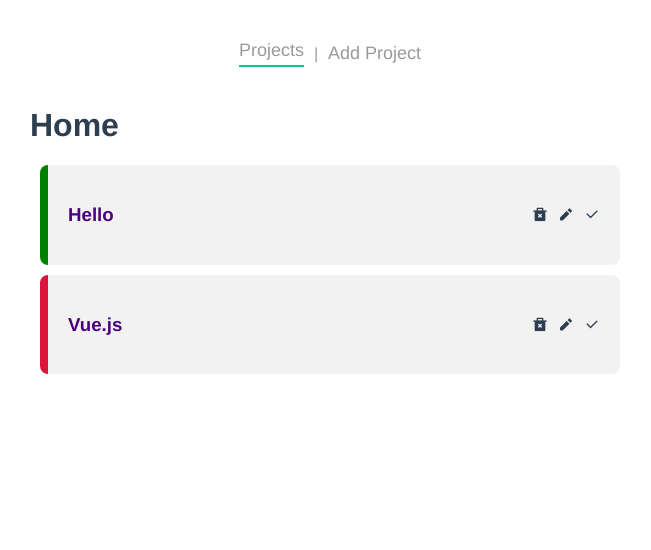
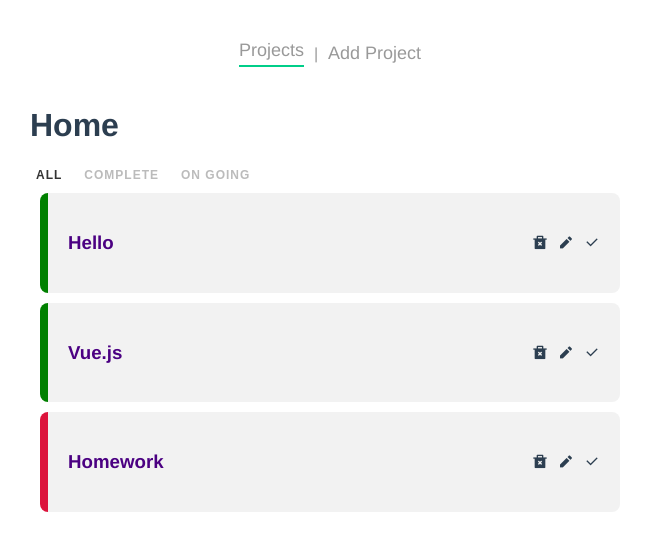
Before and after one commit to zawthuphyo25/project-planner, a Vue app: page / in a window 1280 px wide. Shown: the top 550 px of the page, without its empty margins (310-961 px from the left). Built offline with nearby package versions, Linux system fonts and the light colour scheme; data requests are answered from the project's data file.

Commit message:
filter nav feature

```diff
--- a/database/db.json
+++ b/database/db.json
@@ -10,6 +10,13 @@
       "id": "aa1d",
       "title": "Vue.js",
       "detail": "Hello Vue3!",
+      "compile": false,
+      "complete": true
+    },
+    {
+      "id": "7049",
+      "title": "Homework",
+      "detail": "Do you finish homework today?",
       "compile": false
     }
   ]
--- /dev/null
+++ b/src/components/FilterNav.vue
@@ -0,0 +1,49 @@
+<template>
+  <nav class="filter-nav">
+    <button @click="filterBy('all')" :class="{ active: current === 'all' }">
+      all
+    </button>
+    <button
+      @click="filterBy('complete')"
+      :class="{ active: current === 'complete' }"
+    >
+      complete
+    </button>
+    <button
+      @click="filterBy('ongoing')"
+      :class="{ active: current === 'ongoing' }"
+    >
+      on going
+    </button>
+  </nav>
+</template>
+
+<script>
+export default {
+  props: ["current"],
+  methods: {
+    filterBy(value) {
+      //   console.log(value);
+      this.$emit("filterValue", value);
+    },
+  },
+};
+</script>
+
+<style>
+.filter-nav button {
+  background: none;
+  border: none;
+  color: #bbb;
+  outline: none;
+  font-size: 12px;
+  text-transform: uppercase;
+  margin-right: 10px;
+  letter-spacing: 1px;
+  font-weight: bold;
+  cursor: pointer;
+}
+button.active {
+  color: #333;
+}
+</style>
--- a/src/views/HomeView.vue
+++ b/src/views/HomeView.vue
@@ -1,7 +1,8 @@
 <template>
   <div class="home">
     <h1>Home</h1>
-    <div v-for="project in projects" :key="project.id">
+    <FilterNav @filterValue="current = $event" :current="current"></FilterNav>
+    <div v-for="project in filterProjects" :key="project.id">
       <!-- {{ project }} -->
       <SingleProject
         :project="project"
@@ -13,16 +14,19 @@
 </template>
 
 <script>
+import FilterNav from "../components/FilterNav";
 import SingleProject from "../components/SingleProject";
 
 export default {
   name: "HomeView",
   components: {
+    FilterNav,
     SingleProject,
   },
   data() {
     return {
       projects: [], //[{},{},{}]
+      current: "all",
     };
   },
   methods: {
@@ -36,6 +40,21 @@
         return project === id;
       });
       findProject.complete = !findPrject.commplete;
+    },
+  },
+  computed: {
+    filterProjects() {
+      if (this.current === "complete") {
+        return this.projects.filter((p) => {
+          return p.complete;
+        });
+      }
+      if (this.current === "ongoing") {
+        return this.projects.filter((p) => {
+          return !p.complete;
+        });
+      }
+      return this.projects;
     },
   },
   mounted() {
```
